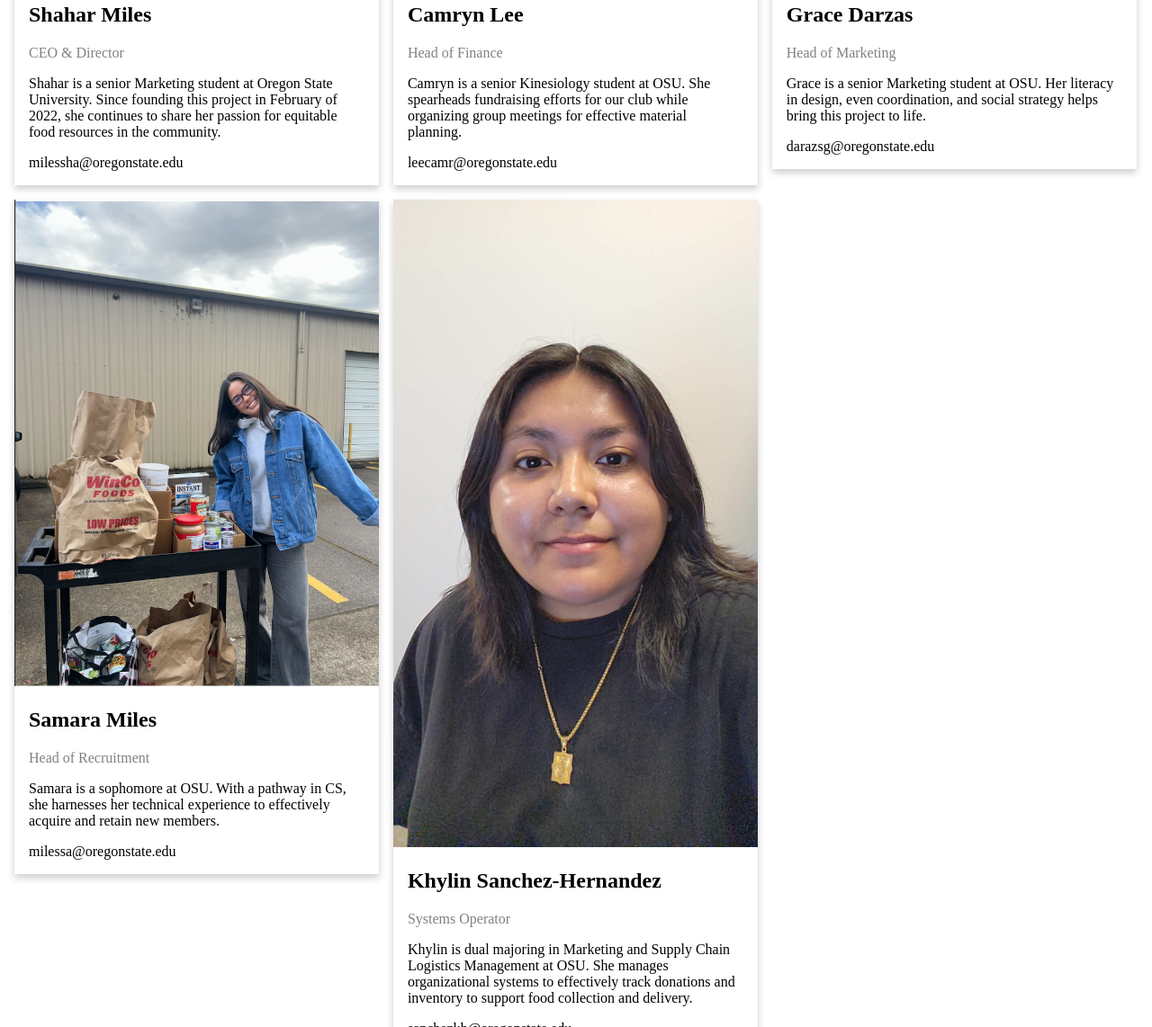
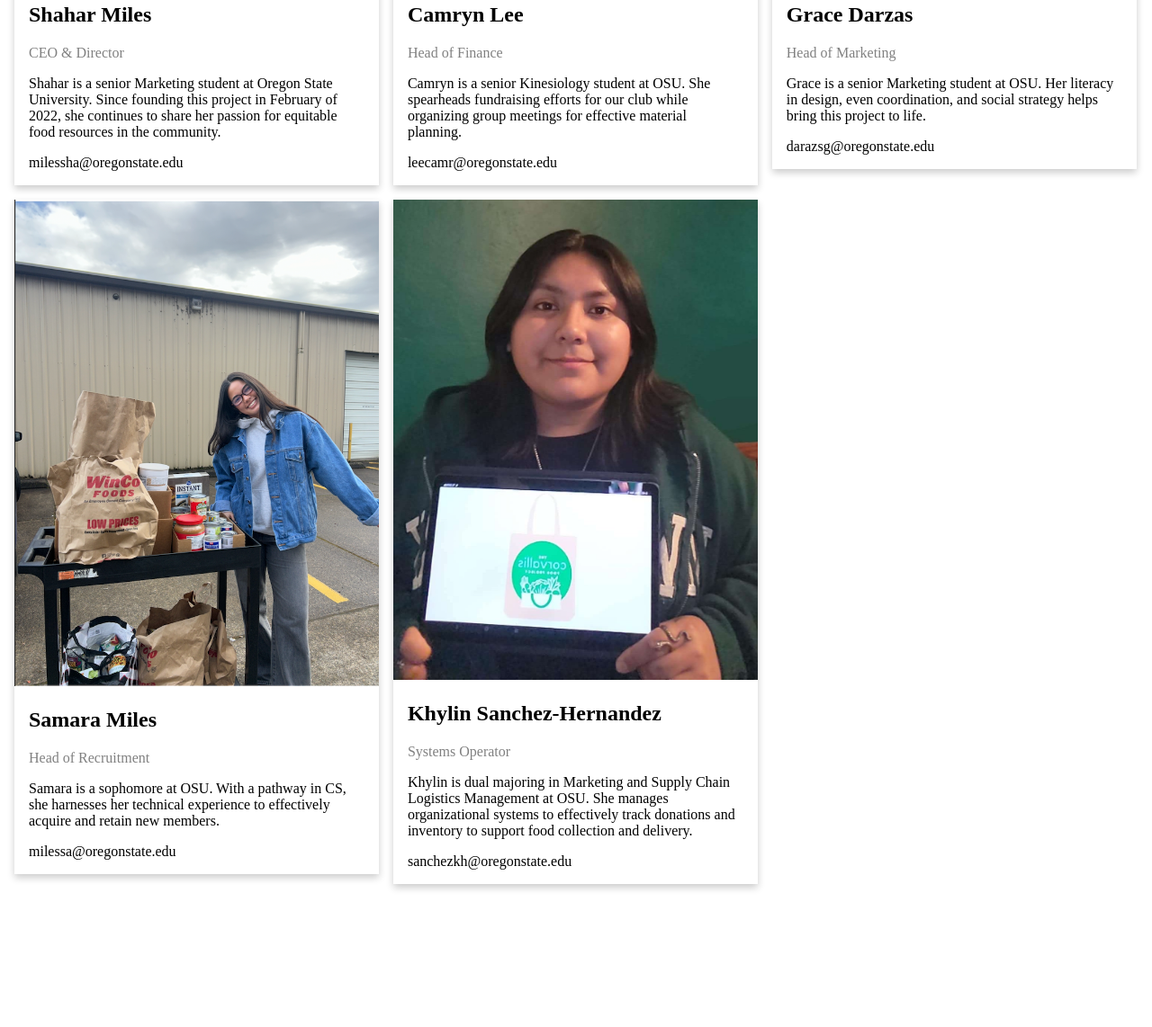
Before and after one commit to brianzjohnson/CorvallisFoodProject, a plain HTML site: page info.html in a window 1280 px wide. Shown: the part 749-1891 px from the top of the page at 90% size. After the commit the page ends 1756 px from the top, so only its background shows below. Drawn offline with Linux system fonts and the light colour scheme.

```diff
--- a/info.html
+++ b/info.html
@@ -90,7 +90,7 @@
   <!-- Khy's Info -->
       <div class="column">
         <div class="card">
-          <img src="khy.jpg" alt="khy" style="width:100%">
+          <img src="khy.JPG" alt="khy" style="width:100%">
             <div class="container">
               <h2>Khylin Sanchez-Hernandez</h2>
               <p class="title">Systems Operator</p>
```
Also changed, not shown: index.html (+1 -1 lines), khy.JPG (added), khy.jpg (deleted).
